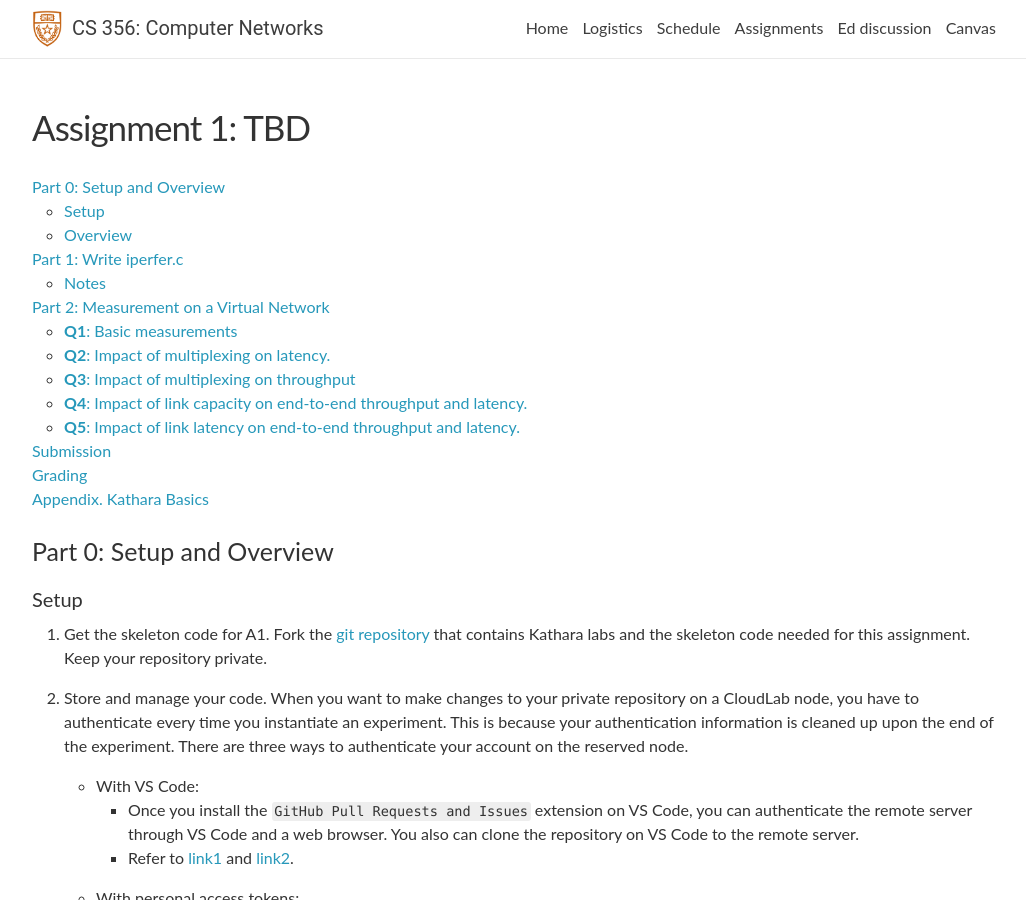
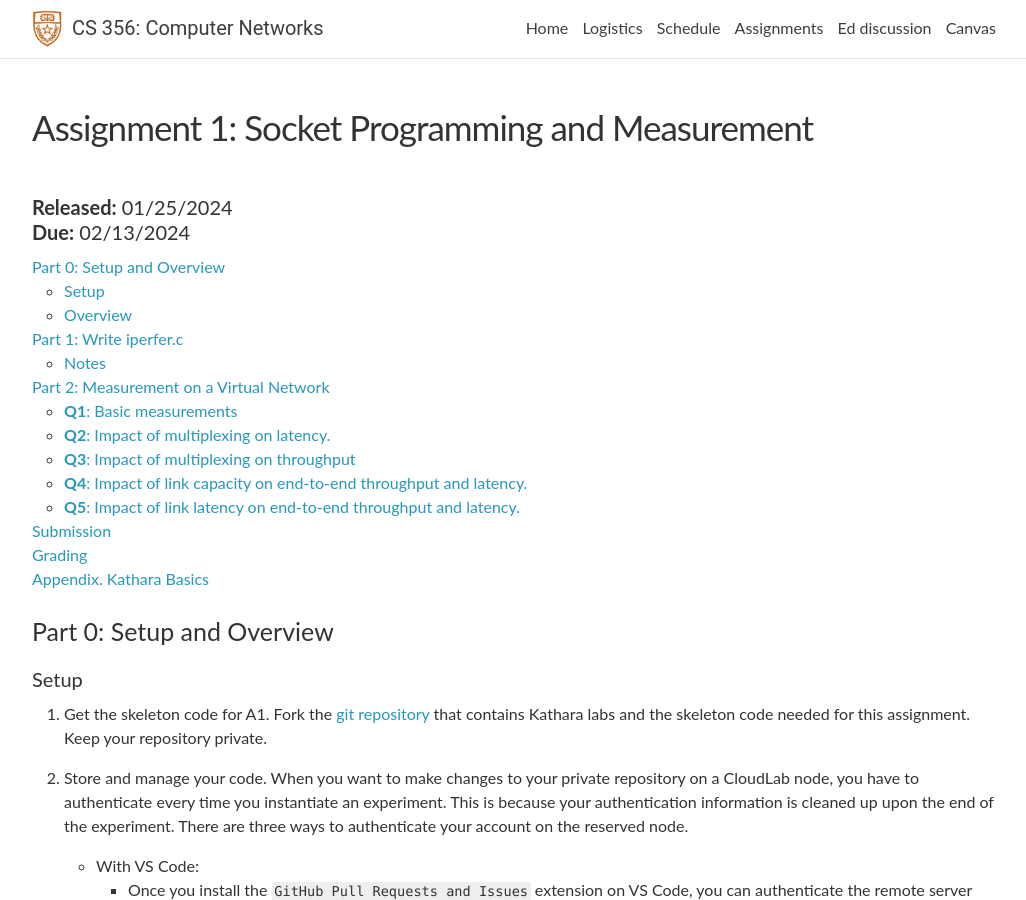
Before and after one commit to utcs356/sp25, a Jekyll site: the page built from _pages/1_socket.md, in a window 1280 px wide and 900 px high. Shown: the whole window, without its empty margins (126-1152 px from the left). Built offline with Jekyll 4.4.1, drawn with Linux system fonts in a browser that asks for light colours; nearby versions of some CDN libraries; comment, search, counter and statistics services are not loaded.

Commit message:
Add title and release/due date

```diff
--- a/_pages/1_socket.md
+++ b/_pages/1_socket.md
@@ -1,8 +1,9 @@
 ---
 layout: page
 permalink: /assignments/assignment1
-title: "Assignment 1: TBD"
+title: "Assignment 1: Socket Programming and Measurement"
 ---
+#### **Released:** 01/25/2024 <br/> **Due:**	02/13/2024
 {: .no_toc}
 
 * (The list will be replaced with the table of contents.)
```
